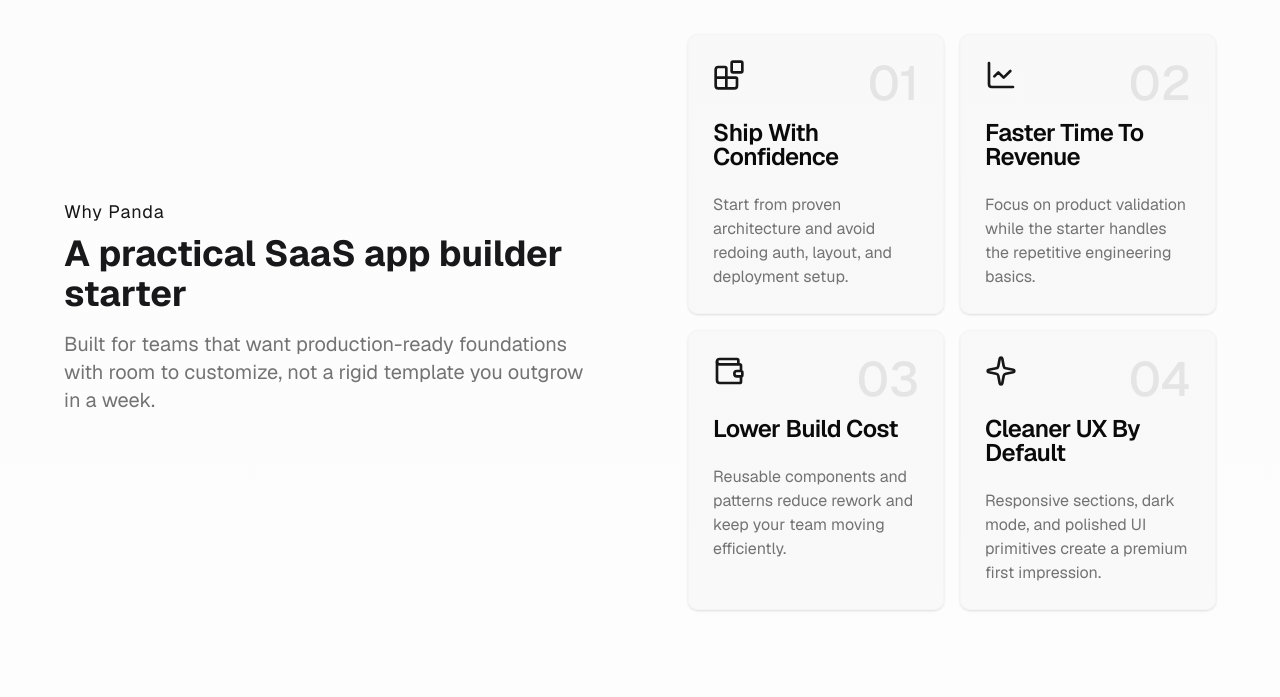
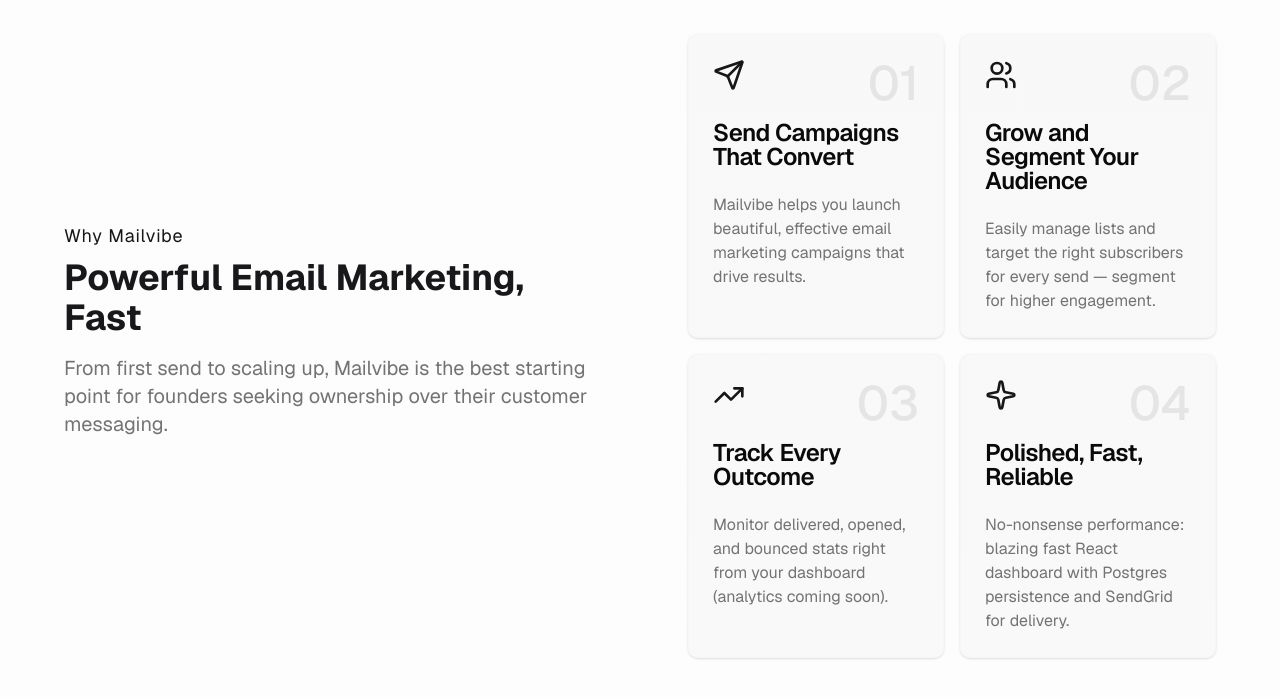
Before and after one commit to chiragbidx/blocksmith-iip, a Next.js app: page / in a window 1280 px wide. Shown: the part 2179-2876 px from the top of the page. Built offline with nearby package versions, Linux system fonts and the light colour scheme.

Commit message:
Mailvibe benefits section

```diff
--- a/components/home/LayoutBenefitsSection.tsx
+++ b/components/home/LayoutBenefitsSection.tsx
@@ -10,28 +10,28 @@
 
 const benefitList: BenefitsProps[] = [
   {
-    icon: "Blocks",
-    title: "Ship With Confidence",
+    icon: "Send",
+    title: "Send Campaigns That Convert",
     description:
-      "Start from proven architecture and avoid redoing auth, layout, and deployment setup.",
+      "Mailvibe helps you launch beautiful, effective email marketing campaigns that drive results.",
   },
   {
-    icon: "LineChart",
-    title: "Faster Time To Revenue",
+    icon: "Users",
+    title: "Grow and Segment Your Audience",
     description:
-      "Focus on product validation while the starter handles the repetitive engineering basics.",
+      "Easily manage lists and target the right subscribers for every send — segment for higher engagement.",
   },
   {
-    icon: "Wallet",
-    title: "Lower Build Cost",
+    icon: "TrendingUp",
+    title: "Track Every Outcome",
     description:
-      "Reusable components and patterns reduce rework and keep your team moving efficiently.",
+      "Monitor delivered, opened, and bounced stats right from your dashboard (analytics coming soon).",
   },
   {
     icon: "Sparkle",
-    title: "Cleaner UX By Default",
+    title: "Polished, Fast, Reliable",
     description:
-      "Responsive sections, dark mode, and polished UI primitives create a premium first impression.",
+      "No-nonsense performance: blazing fast React dashboard with Postgres persistence and SendGrid for delivery.",
   },
 ];
 
@@ -40,14 +40,13 @@
     <section id="benefits" className="container py-24 sm:py-32">
       <div className="grid lg:grid-cols-2 place-items-center lg:gap-24">
         <div>
-          <h2 className="text-lg text-primary mb-2 tracking-wider">Why Panda</h2>
+          <h2 className="text-lg text-primary mb-2 tracking-wider">Why Mailvibe</h2>
 
           <h2 className="text-3xl md:text-4xl font-bold mb-4">
-            A practical SaaS app builder starter
+            Powerful Email Marketing, Fast
           </h2>
           <p className="text-xl text-muted-foreground mb-8">
-            Built for teams that want production-ready foundations with room to
-            customize, not a rigid template you outgrow in a week.
+            From first send to scaling up, Mailvibe is the best starting point for founders seeking ownership over their customer messaging.
           </p>
         </div>
 
```
